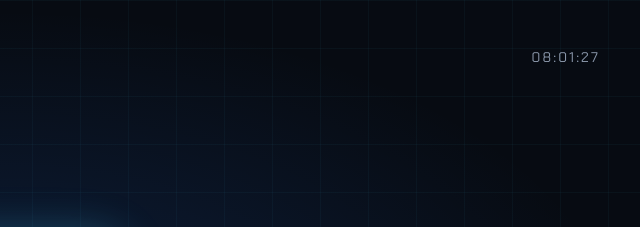
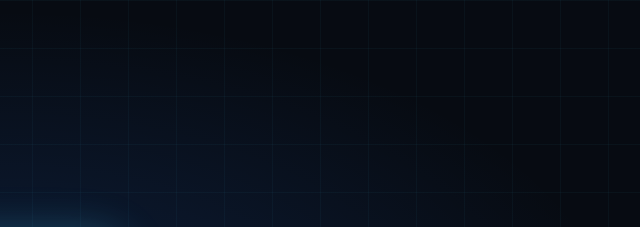
Before and after one commit to bonnejulie54/Synapse---court-m-trage, a plain HTML site: page index.html in a window 1280 px wide. Shown: the top 227 px of the page, 640-1280 px from the left. Drawn offline with Linux system fonts and the light colour scheme.

Commit message:
Update index.html

```diff
--- a/index.html
+++ b/index.html
@@ -75,7 +75,7 @@ button.warn{background:linear-gradient(135deg,#d98a00,#a96600);border-color:var(
 </style>
 </head>
 <body>
-<header><h1>SYNAPSE</h1><span id="clock"></span></header>
+<header><h1>SYNAPSE</h1></span></header>
 <div class="sub">Faites glisser pour choisir votre émotion</div>
 <div id="track"></div>
 <div class="dots" id="dots"></div>
@@ -126,7 +126,6 @@ track.onmousedown=e=>{down=true;sx=e.pageX;sl=track.scrollLeft;track.style.scrol
 window.onmouseup=()=>{if(down){down=false;track.style.scrollSnapType='x mandatory'}};
 track.onmousemove=e=>{if(down)track.scrollLeft=sl-(e.pageX-sx)};
 
-setInterval(()=>{document.getElementById('clock').textContent=new Date().toLocaleTimeString('fr-FR')},1000);
 
 /* ---- Pop-up ---- */
 const modal=document.getElementById('modal'), box=document.getElementById('box');
```
